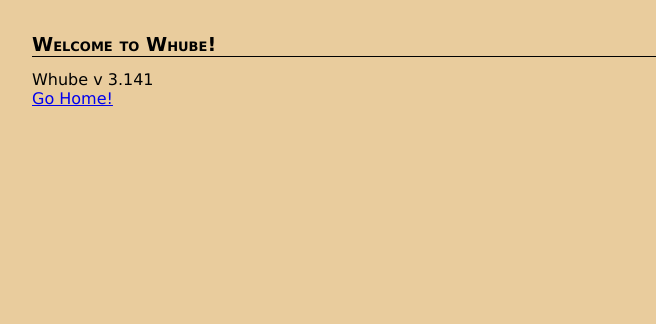
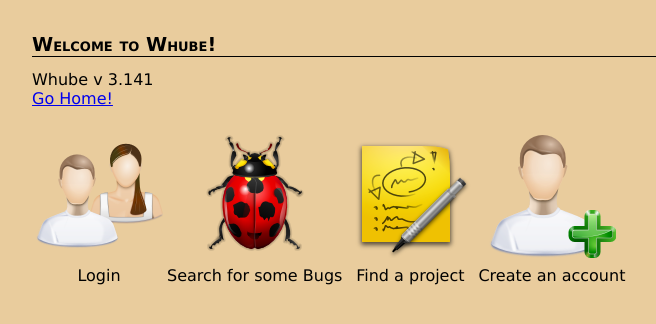
Before and after one commit to pedro3005/whube, a PHP site: page /whube/ in a window 1280 px wide. Shown: the top 324 px of the page, without its empty margins (178-834 px from the left). Run offline with PHP 8.4, Linux system fonts and the light colour scheme.

Commit message:
some flavor

```diff
--- a/index.php
+++ b/index.php
@@ -8,6 +8,25 @@ $CONTENT = "
 Whube v 3.141
 <br />
 <a href = '" . $SITE_PREFIX . "t/login' >Go Home!</a>
+<br /><br />
+<div class = 'center' >
+<table>
+
+	<tr>
+		<td><img src = '" . $SITE_PREFIX . "imgs/users.png' alt = '' /></td>
+		<td><img src = '" . $SITE_PREFIX . "imgs/bugs.png' alt = '' /></td>
+		<td><img src = '" . $SITE_PREFIX . "imgs/design.png' alt = '' /></td>
+		<td><img src = '" . $SITE_PREFIX . "imgs/new-user.png' alt = '' /></td>
+	</tr>
+	<tr>
+		<td>Login</td>
+		<td>Search for some Bugs</td>
+		<td>Find a project</td>
+		<td>Create an account</td>
+	</tr>
+
+</table>
+</div>
 ";
 
 include( "view/view.php" );
```
Also changed, not shown: imgs/bugs.png (added), imgs/design.png (added), imgs/new-user.png (added), imgs/users.png (added).
